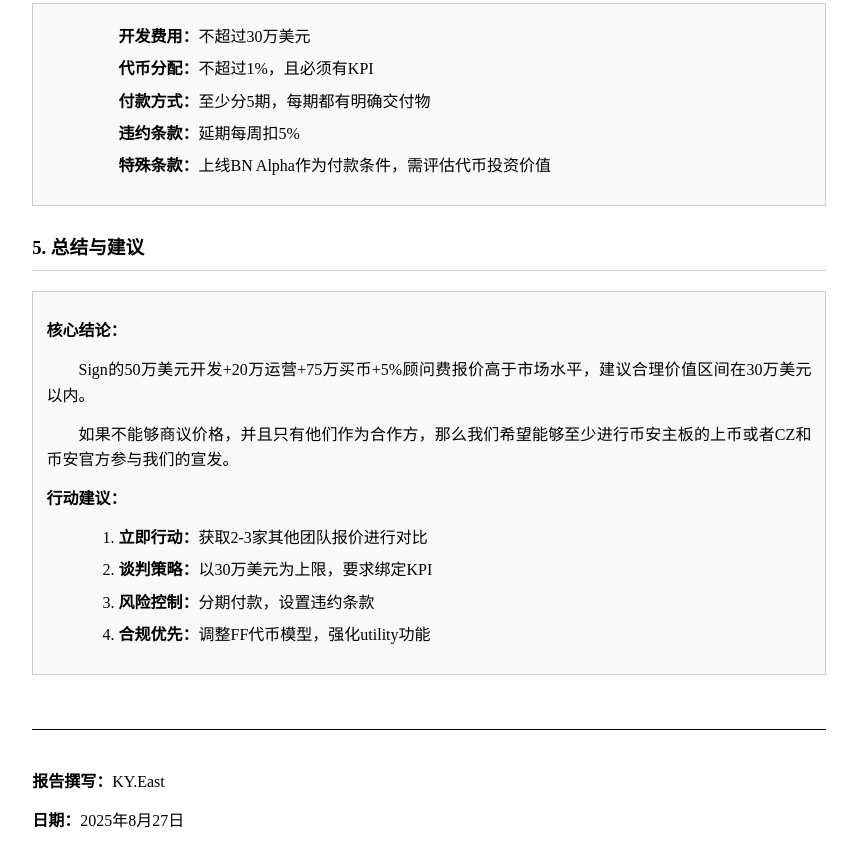
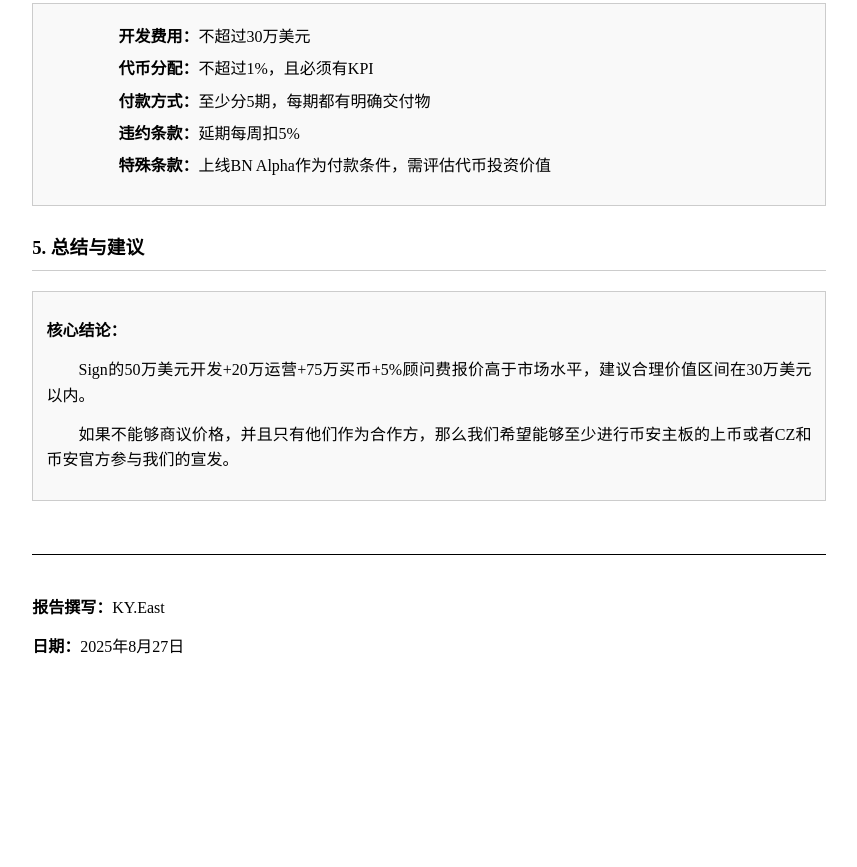
Before and after one commit to KY-East/EAI, a plain HTML site: page sign-proposal-evaluation.html in a window 1280 px wide. Shown: the part 8571-9438 px from the top of the page, without its empty margins (211-1068 px from the left). After the commit the page ends 9319 px from the top, so only its background shows below. Drawn offline with Linux system fonts and the light colour scheme.

Commit message:
删除行动建议部分，简化总结内容

```diff
--- a/sign-proposal-evaluation.html
+++ b/sign-proposal-evaluation.html
@@ -619,13 +619,6 @@ claimYield()：领取Treasury收益分红
         <p>Sign的50万美元开发+20万运营+75万买币+5%顾问费报价高于市场水平，建议合理价值区间在30万美元以内。</p>
         <p>如果不能够商议价格，并且只有他们作为合作方，那么我们希望能够至少进行币安主板的上币或者CZ和币安官方参与我们的宣发。</p>
 
-        <p class="no-indent"><strong>行动建议：</strong></p>
-        <ol>
-            <li><strong>立即行动：</strong>获取2-3家其他团队报价进行对比</li>
-            <li><strong>谈判策略：</strong>以30万美元为上限，要求绑定KPI</li>
-            <li><strong>风险控制：</strong>分期付款，设置违约条款</li>
-            <li><strong>合规优先：</strong>调整FF代币模型，强化utility功能</li>
-        </ol>
     </div>
 
     <div style="margin-top: 40pt; border-top: 1px solid #000; padding-top: 20pt;">
```
